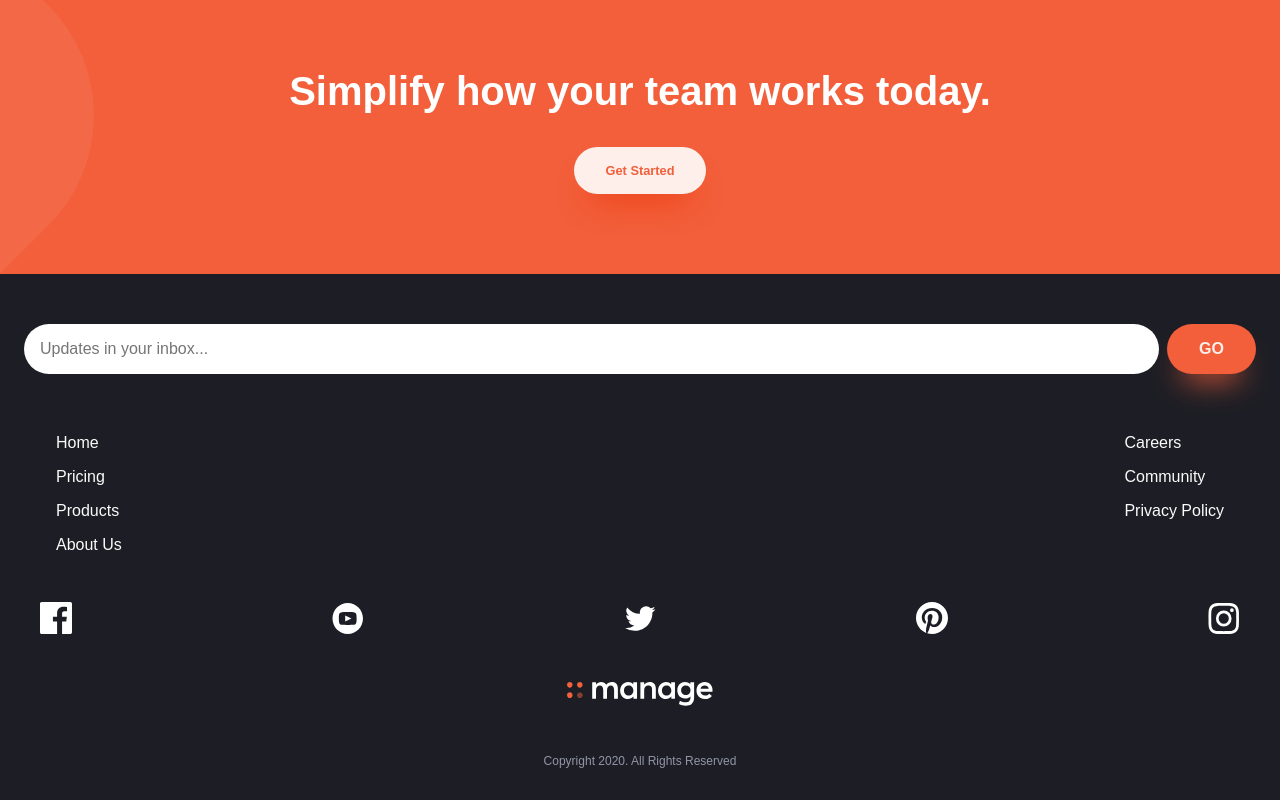
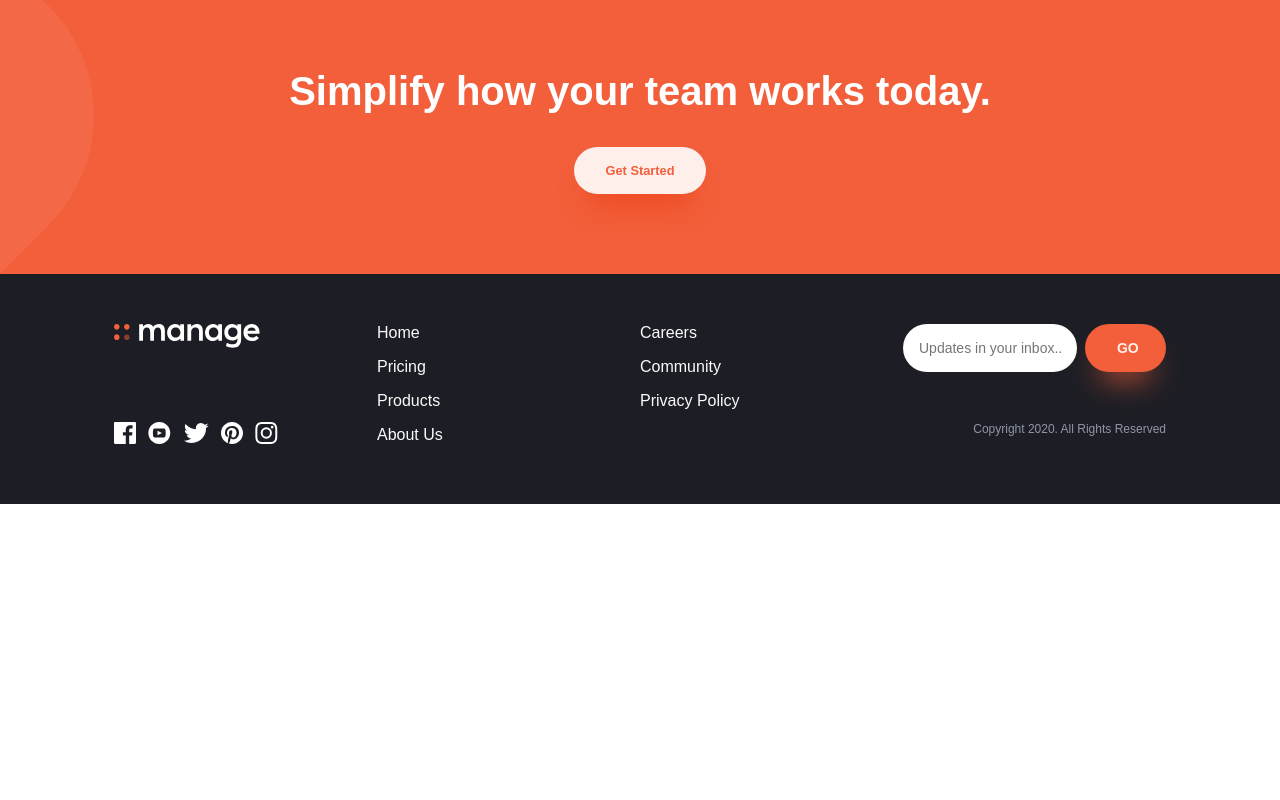
Before and after one commit to AlexKMarshall/manage-landing-page, a plain HTML site: page index.html in a window 1280 px wide. Shown: the part 2639-3439 px from the top of the page. After the commit the page ends 3143 px from the top, so only its background shows below. Drawn offline with Linux system fonts and the light colour scheme; a web font is replaced by a local one.

Commit message:
Style footer

```diff
--- a/index.html
+++ b/index.html
@@ -300,6 +300,7 @@
       <a href="#" class="button button--cta-inverse">Get Started</a>
     </section>
     <footer class="footer">
+      <div class="container footer--content">
         <form
           action="POST"
           class="subscribe--form"
@@ -370,6 +371,7 @@
           <img src="images/logo-white.svg" alt="Manage logo" />
         </div>
         <p class="copyright">Copyright 2020. All Rights Reserved</p>
+      </div>
     </footer>
     <div class="mobilenav--overlay" id="mobilenav-overlay"></div>
     <script src="index.js"></script>
--- a/style.css
+++ b/style.css
@@ -13,6 +13,7 @@
   --narrow-margin: 1rem;
 
   --popup-time: 250ms;
+  --container-max-width: 375px;
 }
 
 *,
@@ -32,6 +33,12 @@ body {
 body {
   min-height: 100vh;
   padding-top: 2.25rem;
+}
+
+.container {
+  max-width: var(--container-max-width);
+  margin-left: auto;
+  margin-right: auto;
 }
 
 .site--header {
@@ -358,11 +365,16 @@ h2 {
   color: white;
 }
 
+/* Footer Section */
+
 .footer {
-  display: flex;
-  flex-direction: column;
+  background-color: var(--very-dark-blue);
+}
+
+.footer--content {
+  display: grid;
+  grid-template-columns: auto;
   padding: 3.125rem var(--horizontal-margin) 2rem;
-  background-color: var(--very-dark-blue);
 }
 
 .subscribe--form {
@@ -372,9 +384,11 @@ h2 {
 .subscribe--inputrow {
   display: flex;
   align-items: center;
+  font-size: 0.875rem;
 }
 
 .subscribe--input {
+  min-width: 0;
   flex-grow: 1;
   padding: 1rem;
   margin-right: 0.5rem;
@@ -386,7 +400,8 @@ h2 {
 }
 
 .subscribe--button {
-  font-size: 1rem;
+  min-width: 0;
+  font-size: 0.875rem;
 }
 
 .subscribe--message {
@@ -428,7 +443,7 @@ h2 {
 }
 
 .footer--logo {
-  align-self: center;
+  justify-self: center;
   margin-bottom: 3rem;
 }
 
@@ -437,3 +452,51 @@ h2 {
   text-align: center;
   color: var(--dark-grayish-blue);
 }
+
+@media screen and (min-width: 900px) {
+  :root {
+    --container-max-width: 1100px;
+  }
+
+  .footer--content {
+    grid-template-columns: repeat(4, 25%);
+    grid-template-rows: 1fr auto;
+    padding-bottom: 3.75rem;
+  }
+
+  .footer--content > * {
+    margin: 0;
+  }
+
+  .footer--logo {
+    order: 1;
+    justify-self: start;
+  }
+
+  .footer--navigation {
+    order: 2;
+    grid-column: auto / span 2;
+    grid-row: auto / span 2;
+    grid-template-columns: 1fr 1fr;
+  }
+
+  .subscribe--form {
+    order: 3;
+  }
+
+  .sociallinks {
+    order: 4;
+    justify-self: start;
+  }
+
+  .social--icon {
+    height: 22px;
+    width: auto;
+    margin-right: 0.75rem;
+  }
+
+  .copyright {
+    order: 5;
+    justify-self: end;
+  }
+}
```
Lines whose indentation alone changed are shown as unchanged.
